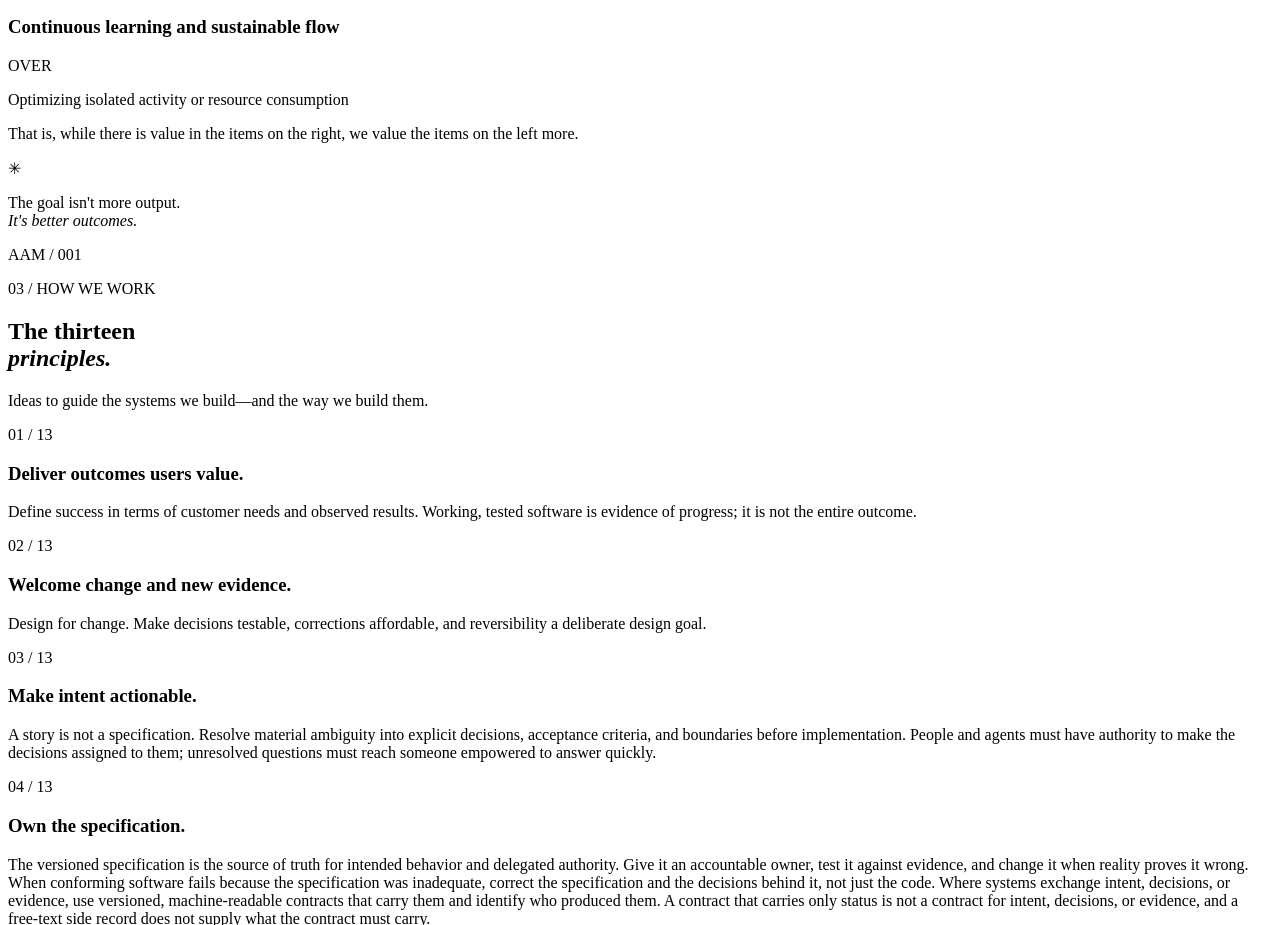
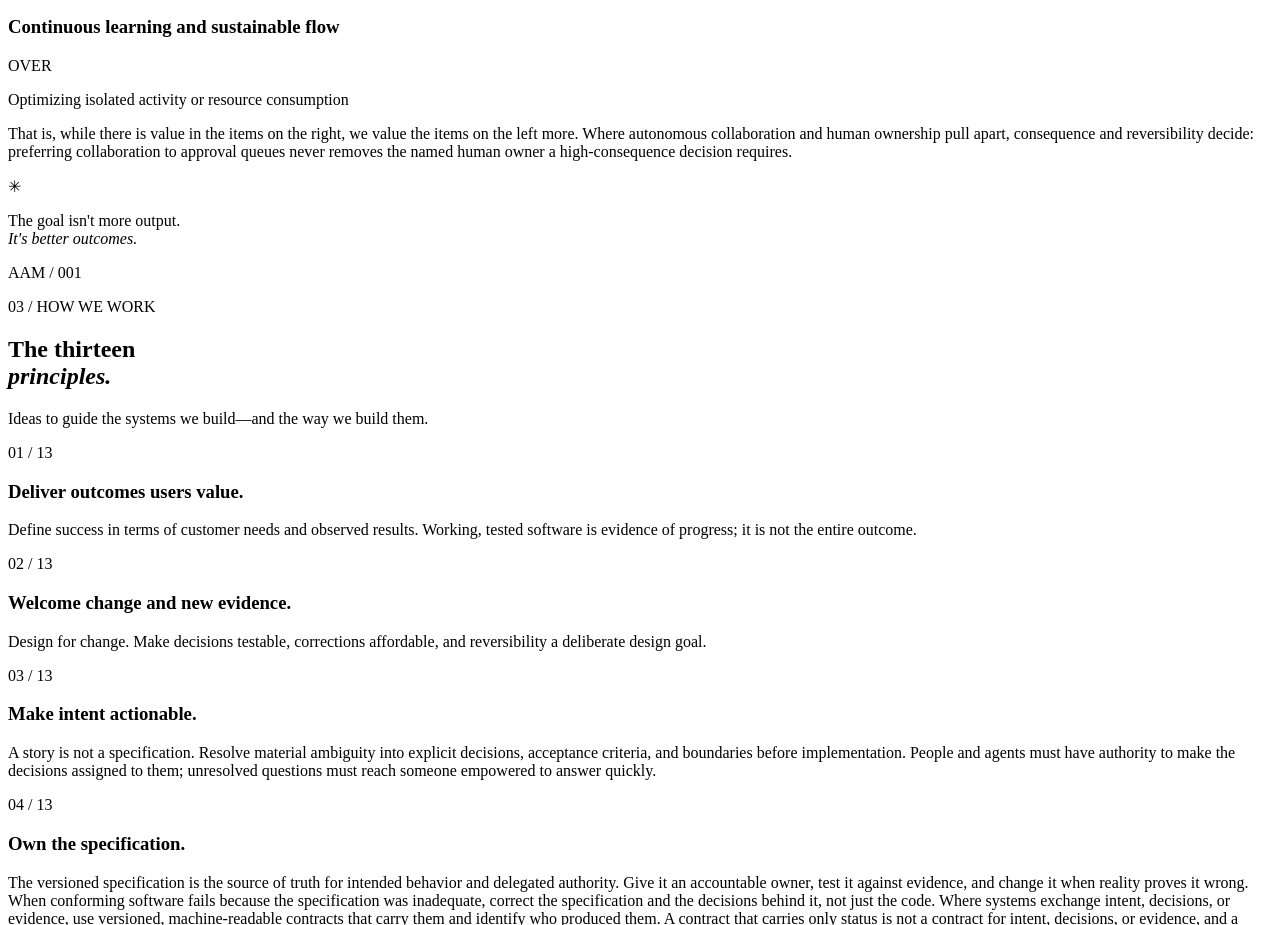
Before and after one commit to verJSON/agile-ai-manifesto, a website: page public/index.html in a window 1280 px wide. Shown: the part 2786-3711 px from the top of the page. Drawn offline with Linux system fonts and the light colour scheme.

Commit message:
docs(manifesto): resolve the collaboration and human-ownership tension in the values (M-09)
Value 02 prefers autonomous collaboration to approval queues, which can
be read against the named human owner Principle 09 requires. The values
note now says consequence and reversibility decide that one pair.

Applies ARB Edition 02 candidate M-09 verbatim (slate digest cc07abf1,
ratified by the repository owner 2026-11-05) and pins it in the built
page.

Co-Authored-By: Claude Opus 5.5 <noreply@anthropic.com>

```diff
--- a/public/index.html
+++ b/public/index.html
@@ -53,7 +53,7 @@
       <article class="value"><span class="value-number">04</span><h3>Independent evaluation and traceable decisions</h3><span class="over">OVER</span><p>Unverified consensus</p></article>
       <article class="value"><span class="value-number">05</span><h3>Explicit intent and adaptable boundaries</h3><span class="over">OVER</span><p>Implicit assumptions and rigid procedures</p></article>
       <article class="value"><span class="value-number">06</span><h3>Continuous learning and sustainable flow</h3><span class="over">OVER</span><p>Optimizing isolated activity or resource consumption</p></article>
-    </div><p class="values-note">That is, while there is value in the items on the right, we value the items on the left more.</p>
+    </div><p class="values-note">That is, while there is value in the items on the right, we value the items on the left more. Where autonomous collaboration and human ownership pull apart, consequence and reversibility decide: preferring collaboration to approval queues never removes the named human owner a high-consequence decision requires.</p>
   </section>
   <section class="statement"><div class="wrap statement-inner"><span class="statement-mark" aria-hidden="true">✳</span><p>The goal isn't more output.<br><em>It's better outcomes.</em></p><span class="statement-index">AAM / 001</span></div></section>
   <section id="principles" class="principles-section wrap">
```
Also changed, not shown: scripts/site.test.mjs (+4 -0 lines).
